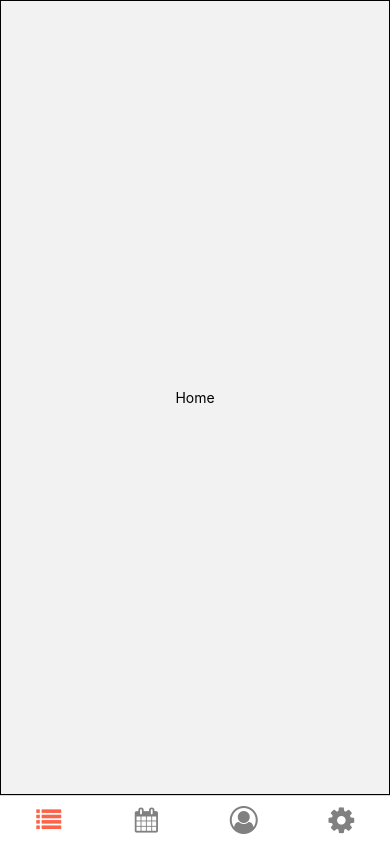
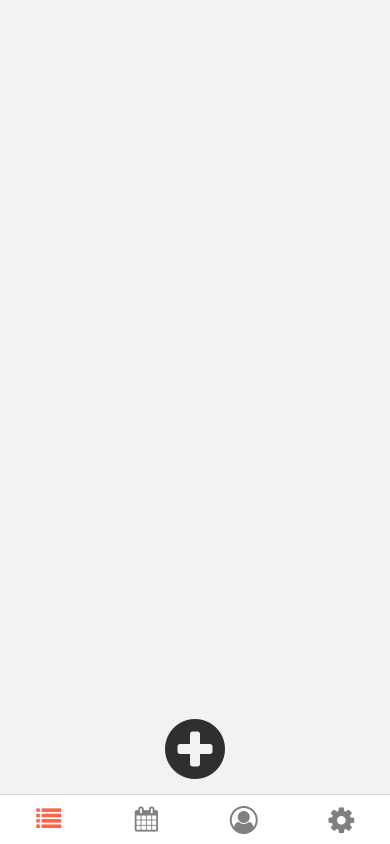
Before and after one commit to brendanpekck/JustToDo, a React Native app: screen / in a window 390 px wide. Built offline with nearby package versions, Linux system fonts and the light colour scheme.

Commit message:
Home screen flow

```diff
--- a/App.js
+++ b/App.js
@@ -1,16 +1,46 @@
-import React from 'react';
-import { StyleSheet, Text, View, ScrollView, Button, StatusBar } from 'react-native';
-import { NavigationContainer } from '@react-navigation/native';
-import { createBottomTabNavigator } from '@react-navigation/bottom-tabs';
-import VectorIcons from 'react-native-vector-icons/FontAwesome';
+import React, {useState} from "react";
+import { StyleSheet, Text, View, ScrollView, Button, StatusBar, TouchableOpacity, Pressable, TextInput, FlatList } from "react-native";
+import { NavigationContainer } from "@react-navigation/native";
+import { createBottomTabNavigator, useBottomTabBarHeight } from "@react-navigation/bottom-tabs";
+import VectorIcons from "react-native-vector-icons/FontAwesome";
+import Modal from "react-native-modal";
 
 const Tab = createBottomTabNavigator();
+let taskID = 0;
 
 function HomeScreen() {
+  const [modalVisibility, setModalVisibility] = useState(false);
+  const [taskItem, setTaskItem] = useState("");
+  const [taskList, setTaskList] = useState([]);
   return (
     <ScrollView contentContainerStyle={styles.basic}>
+      {taskList.map((item, id) => (
+        <View key={id} style={styles.listItem}>
+          <Text style={styles.textSize}>{item.item}</Text>
+        </View>
+      ))}
       <View>
-        <Text>Home</Text>
+        <Modal isVisible={modalVisibility}>
+          <View style={styles.generalModal}>
+            <View style={styles.inlineTogether}>
+              <View style={styles.lineText}>
+                <TextInput placeholder="Add new task" defaultValue={taskItem} onChangeText={newItem => setTaskItem(newItem)} style={styles.inputSize}/>
+              </View>
+              <View style={styles.lineButton}>
+                <TouchableOpacity onPress={() => {setTaskList([...taskList, { id: taskID++, item: taskItem }]); setModalVisibility(false)}}>
+                  <View>
+                    <VectorIcons name="arrow-circle-up" color="#2F2F2F" size={40}/>
+                  </View>
+                </TouchableOpacity>
+              </View>
+            </View>
+          </View>
+        </Modal>
+      </View>
+      <View style={styles.botCen}>
+        <TouchableOpacity style={styles.taskButton} onPress={() => setModalVisibility(true)}>
+            <VectorIcons name="plus-circle" color="#2F2F2F" size={70}/>
+        </TouchableOpacity>
       </View>
     </ScrollView>
   );
@@ -53,7 +83,10 @@ function App() {
           initialRouteName="Home"
           screenOptions={{
             headerShown: false,
-            tabBarShowLabel: false
+            tabBarShowLabel: false,
+            tabBarStyle: {
+              height: 50
+            }
           }}
         >
           <Tab.Screen
@@ -97,10 +130,58 @@ export default App;
 
 const styles = StyleSheet.create({
   basic: {
+    paddingTop: StatusBar.currentHeight,
+    alignItems: "center",
+    flexGrow: 1
+  },
+
+  botCen: {
+    justifyContent: "flex-end",
+    flex: 1
+  },
+
+  taskButton: {
+    margin: 10
+  },
+
+  generalModal: {
+    backgroundColor: "#ffffff",
+    padding: 20,
+    borderRadius: 20
+  },
+
+  inlineTogether: {
+    flexDirection: "row",
+    justifyContent: "space-between"
+  },
+
+  lineText: {
+    backgroundColor: "#f8f8f8",
+    borderRadius: 10,
+    width: "83%"
+  },
+
+  lineButton: {
     flex: 1,
-    alignItems: 'center',
-    justifyContent: 'center',
-    borderWidth: 1,
-    marginTop: StatusBar.currentHeight
+    width: "17%",
+    alignItems: "flex-end",
+    justifyContent: "center"
+  },
+
+  inputSize: {
+    fontSize: 20,
+    padding: 15
+  },
+
+  textSize: {
+    fontSize: 20
+  },
+
+  listItem: {
+    padding: 20,
+    marginTop: 10,
+    width: "90%",
+    borderRadius: 10,
+    backgroundColor: "#ffffff",
   }
 });
--- a/package.json
+++ b/package.json
@@ -17,10 +17,14 @@
     "expo-status-bar": "~1.6.0",
     "react": "18.2.0",
     "react-native": "0.72.6",
+    "react-native-modal": "^13.0.1",
     "react-native-paper": "^5.11.1",
     "react-native-safe-area-context": "4.6.3",
     "react-native-screens": "~3.22.0",
-    "react-native-vector-icons": "^10.0.2"
+    "react-native-vector-icons": "^10.0.2",
+    "react-native-web": "~0.19.6",
+    "react-dom": "18.2.0",
+    "@expo/webpack-config": "^19.0.0"
   },
   "devDependencies": {
     "@babel/core": "^7.20.0"
```
Also changed, not shown: 1 other file (tests, documents, lock files or other folders).
